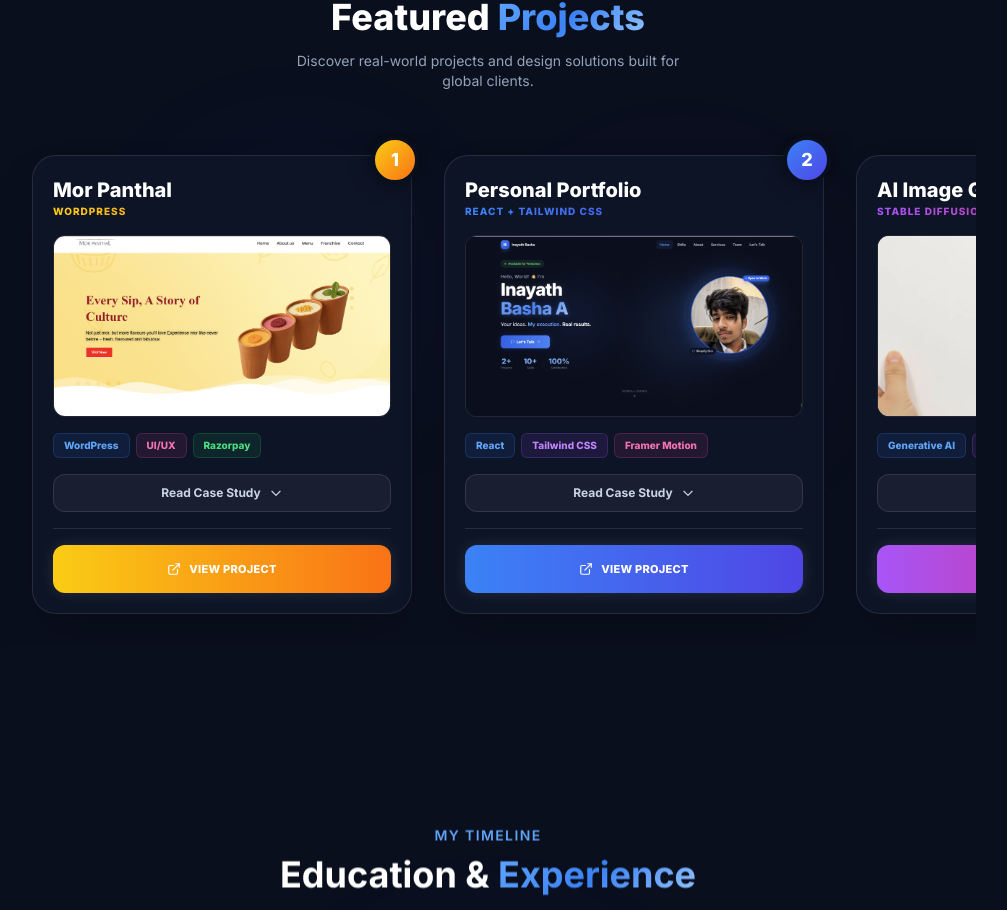
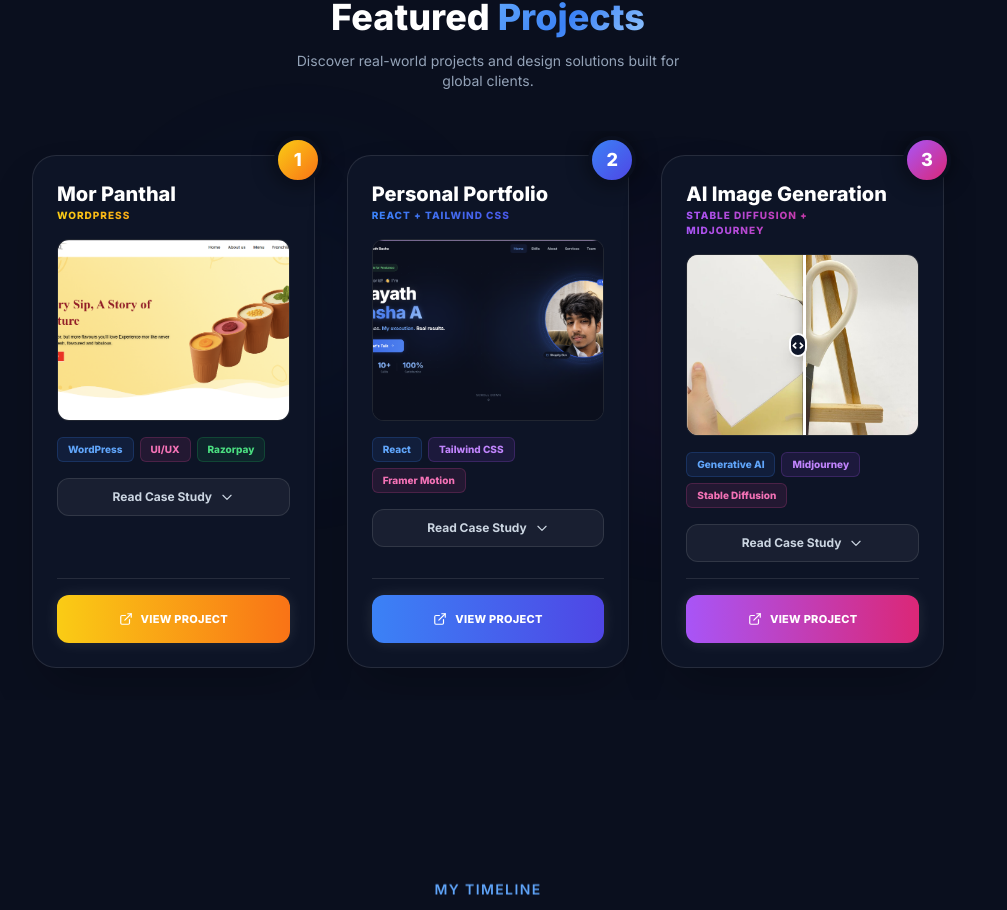
Before and after one commit to inayathbasha434-eng/inayath-portfolio, a React (Vite) app: page / in a window 1280 px wide. Shown: the part 3737-4647 px from the top of the page, without its empty margins (152-1159 px from the left). Built offline with nearby package versions, Linux system fonts and the light colour scheme; no server answers; a web font is replaced by a local one.

Commit message:
feat(ui): use static grid on desktop instead of swipeable row for projects

```diff
--- a/src/components/Projects.jsx
+++ b/src/components/Projects.jsx
@@ -178,14 +178,14 @@ export default function Projects() {
         {/* UNIFIED RESPONSIVE SWIPE/CARD VIEW */}
         {/* ========================================================== */}
         <div className="w-full overflow-hidden">
-          {/* Swiper track */}
-          <div className="flex overflow-x-auto snap-x snap-mandatory no-scrollbar gap-5 lg:gap-8 pb-8 pt-6 px-4 lg:px-8 scroll-smooth w-max mx-auto max-w-full">
+          {/* Swiper / Grid track */}
+          <div className="flex lg:grid lg:grid-cols-3 overflow-x-auto lg:overflow-visible snap-x lg:snap-none snap-mandatory no-scrollbar gap-5 lg:gap-6 xl:gap-8 pb-8 pt-6 px-4 lg:px-6 xl:px-8 max-w-7xl mx-auto">
             {PROJECTS.map((proj, index) => {
               const isExpanded = expandedMobileProject === index;
               return (
               <div
                 key={proj.title}
-                className="min-w-[88vw] max-w-[88vw] sm:min-w-[70vw] sm:max-w-[70vw] lg:min-w-[350px] lg:max-w-[350px] xl:min-w-[380px] xl:max-w-[380px] snap-center bg-[#0d1426] border border-white/10 rounded-3xl p-5 flex flex-col shadow-2xl relative transition-transform duration-300 hover:-translate-y-2"
+                className="min-w-[88vw] sm:min-w-[70vw] lg:min-w-0 lg:w-full snap-center lg:snap-align-none bg-[#0d1426] border border-white/10 rounded-3xl p-5 lg:p-6 flex flex-col shadow-2xl relative transition-transform duration-300 hover:-translate-y-2"
               >
                 {/* HIGHLY HIGHLIGHTED PROJECT NUMBER */}
                 <div className={`absolute -top-5 -right-2 w-12 h-12 rounded-full bg-gradient-to-br ${proj.accent} flex items-center justify-center text-white font-black text-lg shadow-[0_0_20px_rgba(0,0,0,0.5)] border-4 border-[#0a0f1e] z-30`}>
```
